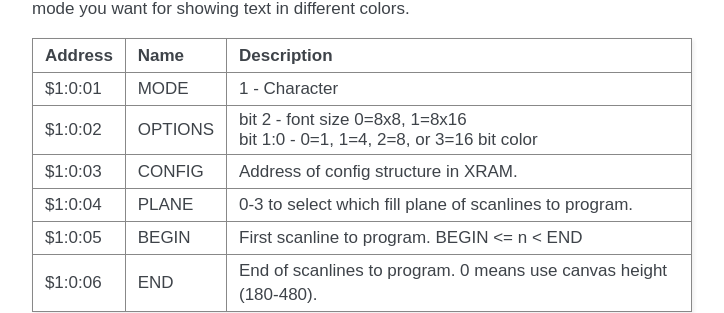
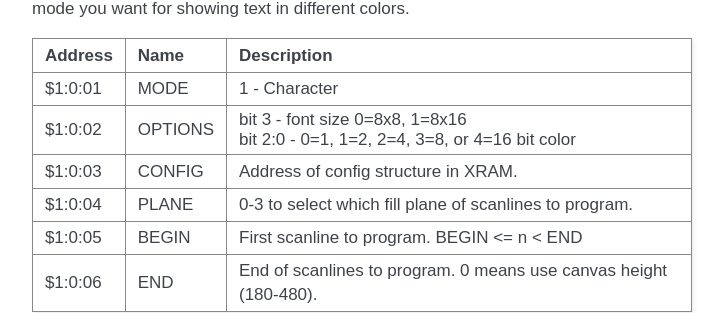
Before and after one commit to picocomputer/picocomputer.github.io, a Sphinx documentation site: the page built from docs/source/vga.rst, in a window 1280 px wide and 900 px high, scrolled down 2801 px. Shown: the part 150-463 px from the top of the window, without its empty margins (388-1112 px from the left). Built offline with Sphinx 7.4.7, drawn with Linux system fonts in a browser that asks for light colours; some of the changed text lies outside the part shown.

Commit message:
add 2bpp options

```diff
--- a/docs/source/index.rst
+++ b/docs/source/index.rst
@@ -14,6 +14,7 @@ The Picocomputer explores retro computing and game development by removing the b
 
 * GitHub: https://github.com/picocomputer
 * Forums: https://github.com/orgs/picocomputer/discussions
+* YouTube: https://youtube.com/playlist?list=PLvCRDUYedILfHDoD57Yj8BAXNmNJLVM2r
 
 The RP6502 chipset comes in two parts. The RP6502-RIA is an interface adapter that connects to a 6502 much like CIA, VIA, and ACIA devices. The RP6502-VGA is an optional video chip that connects to the RP6502-RIA. Both of these are simply Raspberry Pi Picos with the RP6502 firmware.
 
--- a/docs/source/ria.rst
+++ b/docs/source/ria.rst
@@ -225,7 +225,7 @@ This is 256 bytes of last-in, first-out, top-down stack used for the fastcall me
 
       .. code-block:: C
 
-        int16_t delta_x = current_x - prev_x;
+        int8_t delta_x = current_x - prev_x;
 
       | Mouse buttons are a bitfield:
       | 0 - LEFT
--- a/docs/source/vga.rst
+++ b/docs/source/vga.rst
@@ -125,8 +125,8 @@ Character modes have color information for each position on the screen. This is
     - 1 - Character
   * - $1:0:02
     - OPTIONS
-    - | bit 2 - font size 0=8x8, 1=8x16
-      | bit 1:0 - 0=1, 1=4, 2=8, or 3=16 bit color
+    - | bit 3 - font size 0=8x8, 1=8x16
+      | bit 2:0 - 0=1, 1=2, 2=4, 3=8, or 4=16 bit color
   * - $1:0:03
     - CONFIG
     - Address of config structure in XRAM.
@@ -220,8 +220,8 @@ Tile modes have color information encoded in the tile bitmap. This is the mode y
     - 2 - Tile
   * - $1:0:02
     - OPTIONS
-    - | bit 2 - 0=8x8, 1=16x16
-      | bit 1:0 - 0=1, 1=4, 2=8, or 3=16 bit color
+    - | bit 3 - 0=8x8, 1=16x16
+      | bit 2:0 - 0=1, 1=2, 2=4, 3=8, or 4=16 bit color
   * - $1:0:03
     - CONFIG
     - Address of config structure in XRAM.
@@ -309,8 +309,8 @@ Every pixel can be its own color. 64K XRAM limits the full screen color depth. M
     - 3 - Bitmap
   * - $1:0:02
     - OPTIONS
-    - | bit 2 - reverse bits
-      | bit 1:0 - 0=1, 1=4, 2=8, or 3=16 bit color
+    - | bit 3 - reverse bit order
+      | bit 2:0 - 0=1, 1=2, 2=4, 3=8, or 4=16 bit color
   * - $1:0:03
     - CONFIG
     - Address of config structure in XRAM.
```
